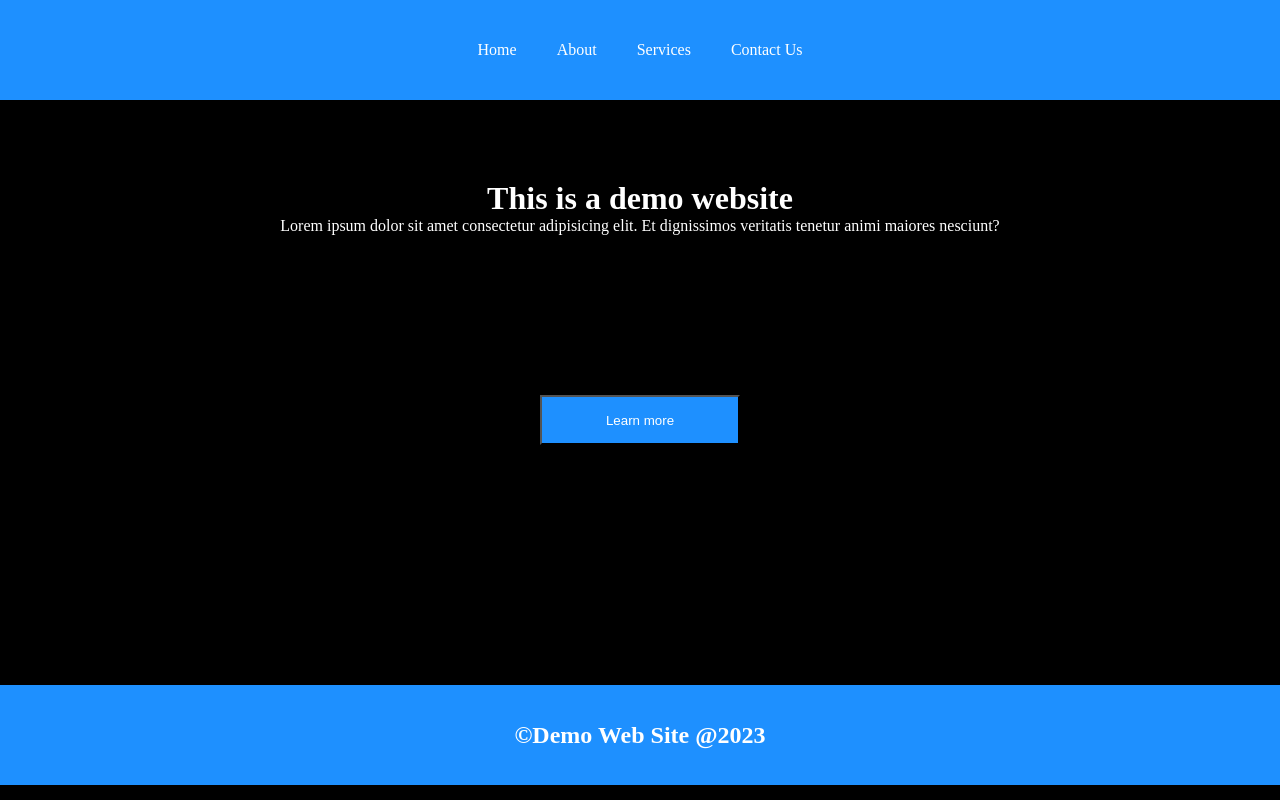
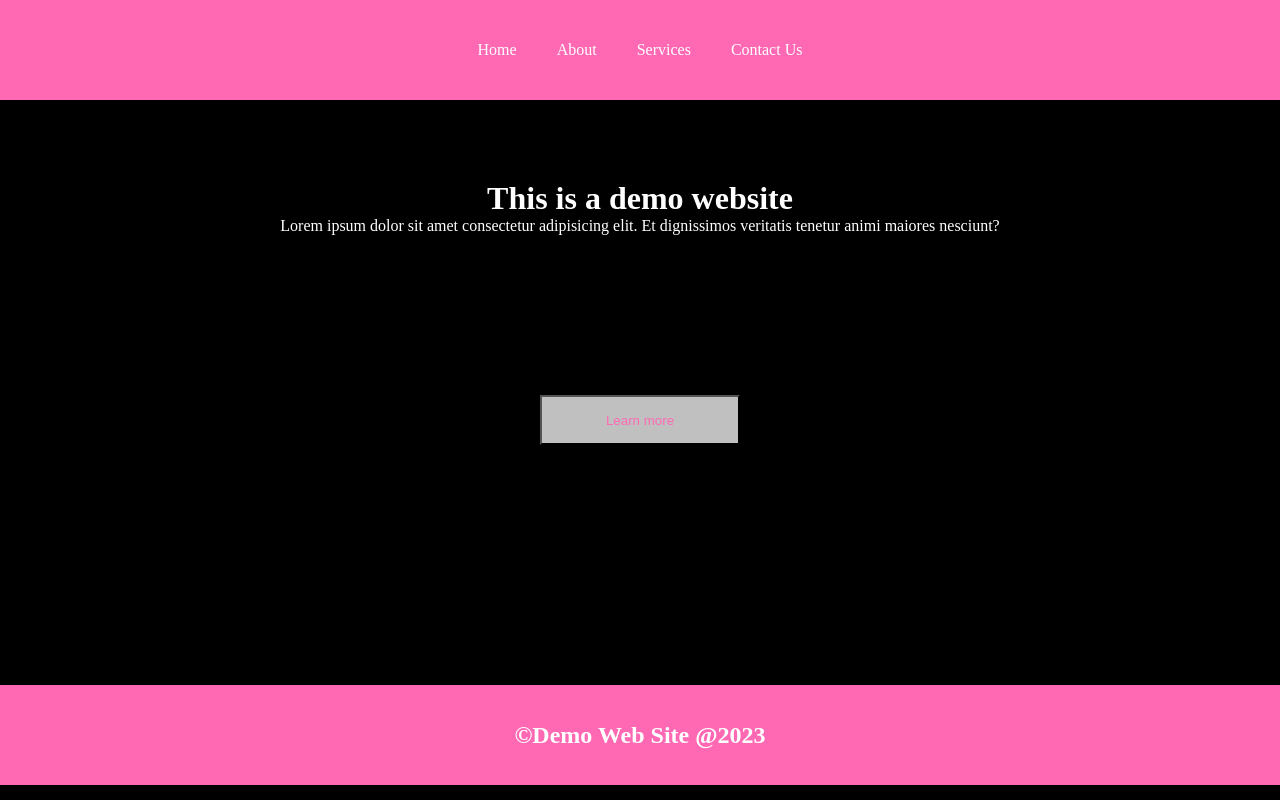
Before and after one commit to faridahokeniyi/git_1, a plain HTML site: page index.html in a window 1280 px wide. Drawn offline with Linux system fonts and the light colour scheme.

Commit message:
version 2

```diff
--- a/style.scss
+++ b/style.scss
@@ -10,7 +10,7 @@
 .navbar {
   width: 100%;
   height: 100px;
-  background: dodgerblue;
+  background: hotpink;
   display: flex;
   justify-content: center;
   align-items: center;
@@ -27,13 +27,13 @@
 #btnlearn {
   width: 200px;
   height: 50px;
-  background: dodgerblue;
-  color: white;
+  background: silver;
+  color: hotpink;
 }
 .footer {
   width: 100%;
   height: 100px;
-  background: dodgerblue;
+  background: hotpink;
   color: white;
   position: relative;
   top: 30vh;
```
Also changed, not shown: style.css, 1 other file.
